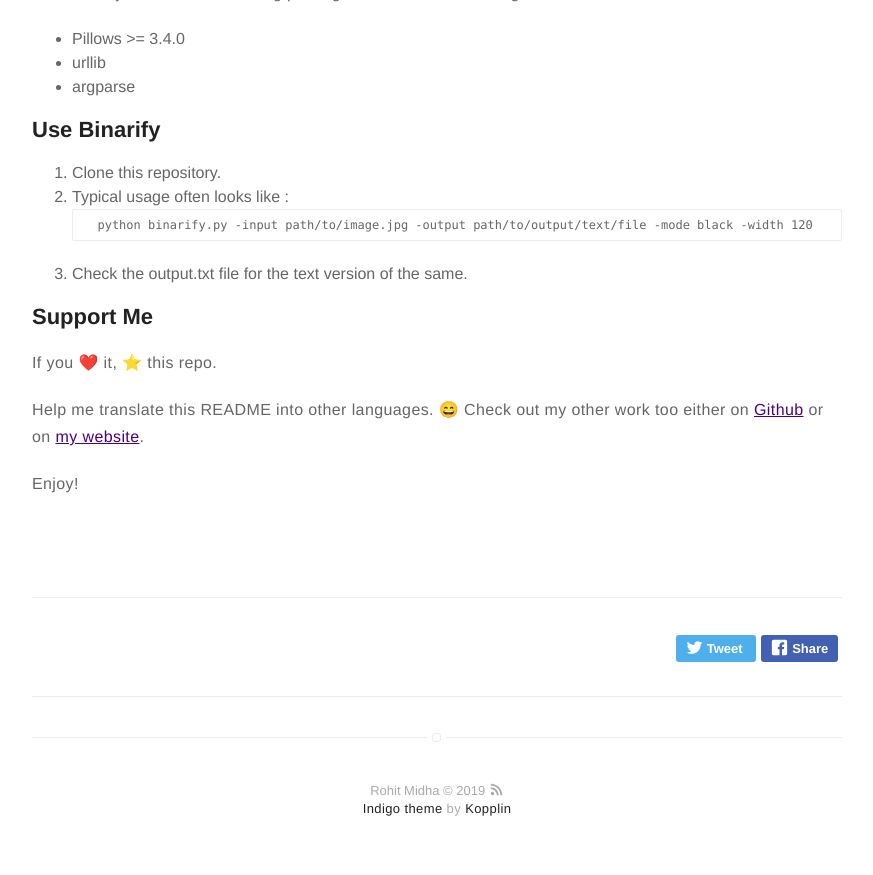
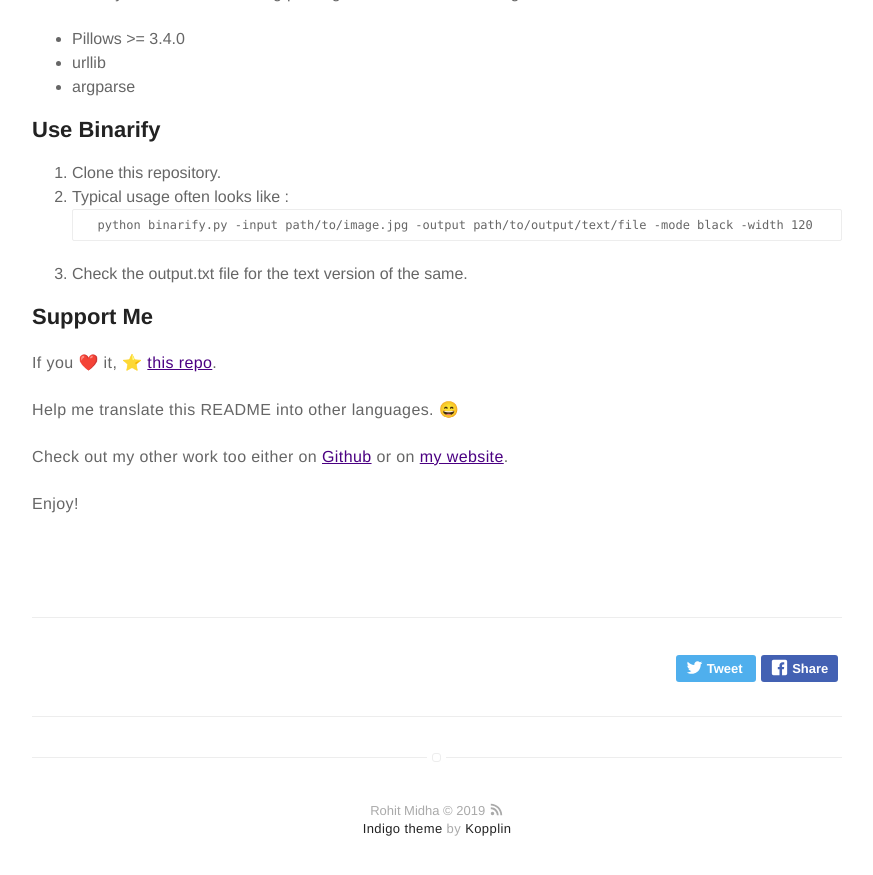
Before and after one commit to RohitMidha23/http-rohitmidha23.github.io, a Jekyll site: the page built from _posts/2019-01-19-Binarify.md, in a window 1280 px wide and 900 px high, scrolled down 3392 px. Shown: the top 875 px of the window, without its empty margins (203-1076 px from the left). Built offline with Jekyll 4.4.1, drawn with Linux system fonts in a browser that asks for light colours; emoji names are drawn with the system emoji font; part of the change alters nothing that is shown.

Commit message:
Link added

```diff
--- a/_posts/2019-01-19-Binarify.md
+++ b/_posts/2019-01-19-Binarify.md
@@ -126,9 +126,10 @@ Make sure you have the following packages installed before usage:
 
 ## Support Me
 
-If you :heart: it, :star: this repo.
+If you :heart: it, :star: [this repo](https://github.com/RohitMidha23/Binarify).
 
 Help me translate this README into other languages. :smile:
+
 Check out my other work too either on [Github](http://bit.ly/2VMv9ZP) or on [my website](https://rohitmidha23.github.io).
 
 Enjoy!
```
